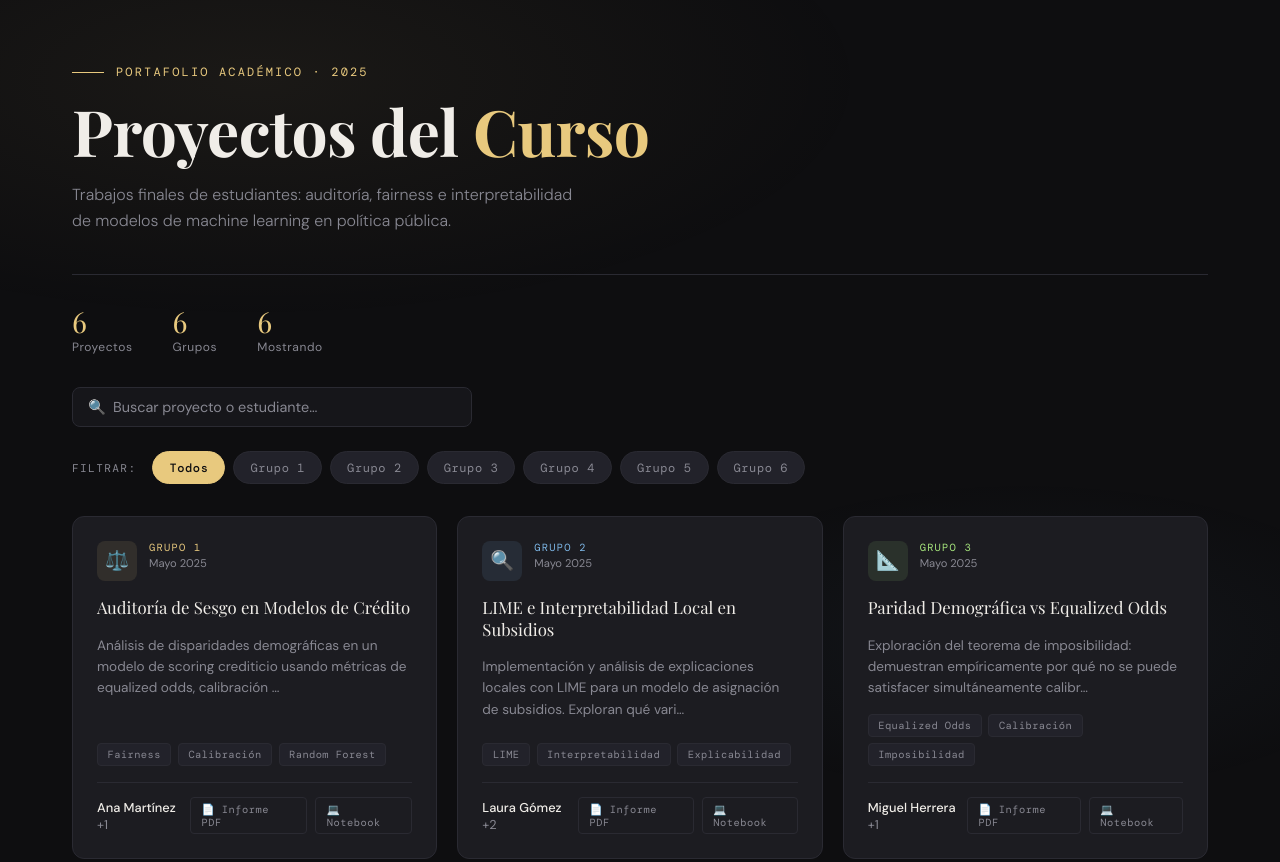
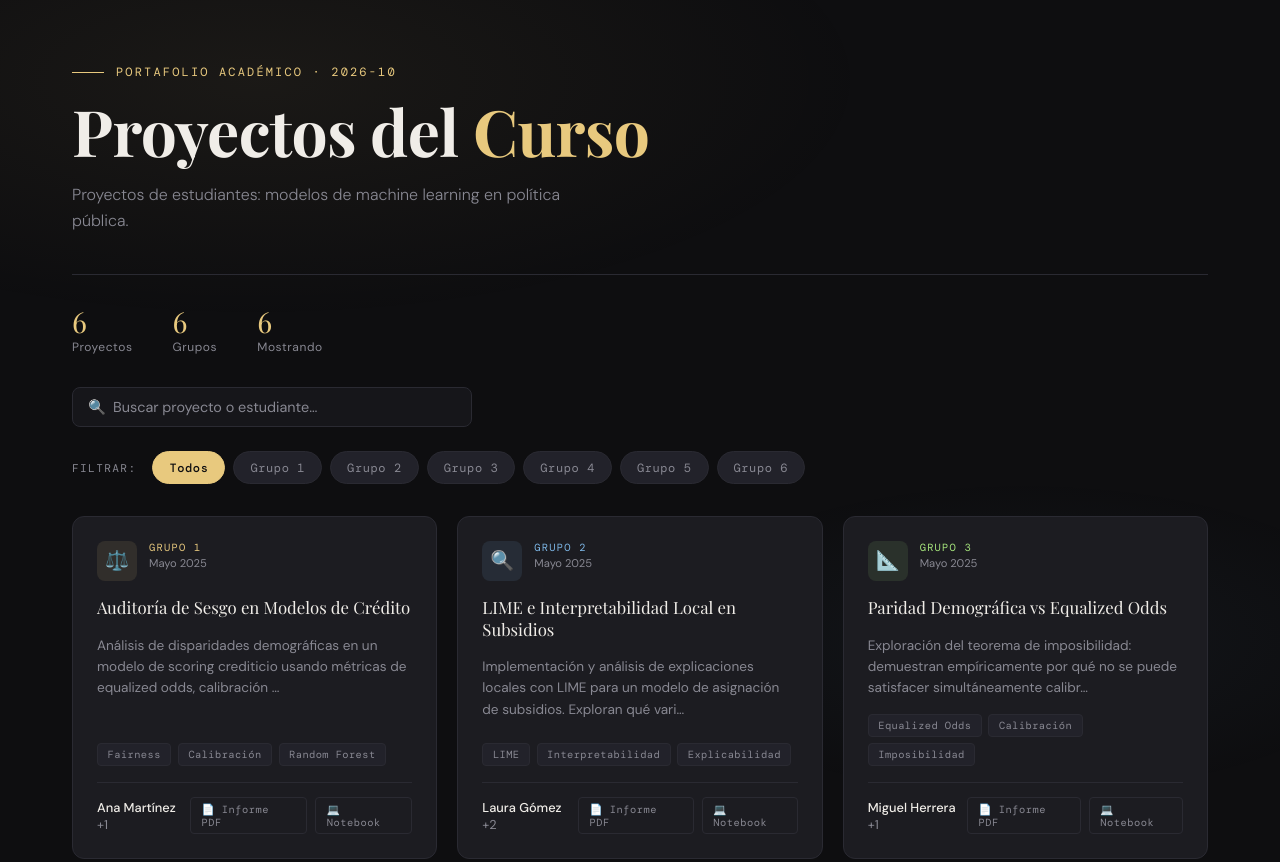
Before and after one commit to CatalinaBernal06/proyectos_topicos_IA_202610, a plain HTML site: page index.html in a window 1280 px wide. Shown: the top 862 px of the page. Drawn offline with nearby package versions, Linux system fonts and the light colour scheme.

Commit message:
Update titles

```diff
--- a/index.html
+++ b/index.html
@@ -3,7 +3,7 @@
 <head>
 <meta charset="UTF-8">
 <meta name="viewport" content="width=device-width, initial-scale=1.0">
-<title>Proyectos del Curso · Portafolio</title>
+<title>Tópicos en IA para economistas · Portafolio de Proyectos</title>
 <link href="https://fonts.googleapis.com/css2?family=Playfair+Display:wght@400;700&family=DM+Mono:wght@400;500&family=DM+Sans:wght@300;400;500&display=swap" rel="stylesheet">
 <style>
   :root {
@@ -436,9 +436,9 @@
 <body>
 
 <header>
-  <div class="course-label">Portafolio Académico · 2025</div>
+  <div class="course-label">Portafolio Académico · 2026-10</div>
   <h1>Proyectos del <span>Curso</span></h1>
-  <p class="subtitle">Trabajos finales de estudiantes: auditoría, fairness e interpretabilidad de modelos de machine learning en política pública.</p>
+  <p class="subtitle">Proyectos de estudiantes: modelos de machine learning en política pública.</p>
   <div class="stats">
     <div class="stat-item">
       <span class="stat-num" id="total-count">0</span>
```
